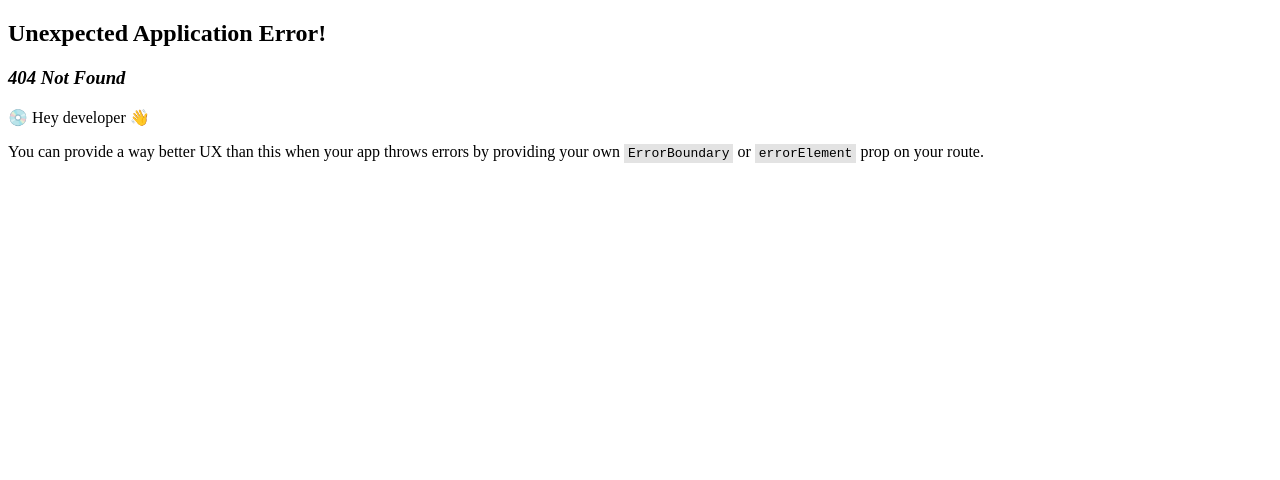
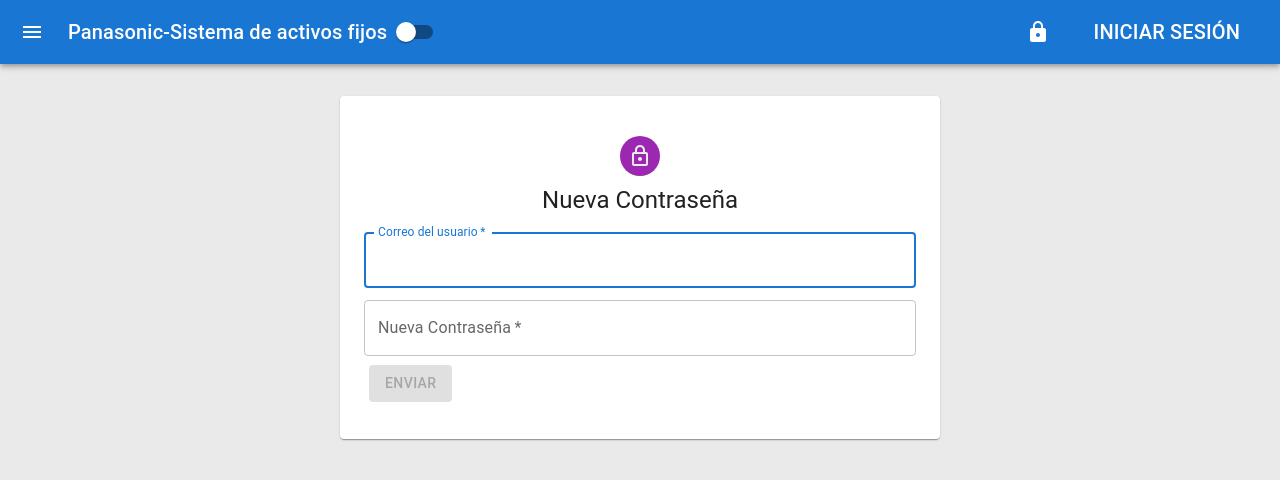
Before and after one commit to RoinerRocha/Panasonic, a React (Create React App) app in the folder frontend/: page /ResetPassword in a window 1280 px wide. Before the commit this address had no page. Shown: the top 480 px of the page. Built offline with nearby package versions, Linux system fonts and the light colour scheme.

Commit message:
ResetPassword

```diff
--- a/frontend/src/app/api/api.ts
+++ b/frontend/src/app/api/api.ts
@@ -73,6 +73,7 @@ const Account = {
   currentUser: () => requests.get("currentUser"),
   getAllUser: () => requests.get("getUser"),
   sendEmail: (values: any) => requests.post("sendEmails", values),
+  newPasword: (values: any) => requests.post("updatePasswordByEmail", values)
 };
 
 const Zones = {
--- a/frontend/src/app/models/email.ts
+++ b/frontend/src/app/models/email.ts
@@ -1,5 +1,4 @@
 export interface Email {
-    name: string,
     email: string,
     link: string,
 }
--- /dev/null
+++ b/frontend/src/app/models/resetPassword.ts
@@ -0,0 +1,4 @@
+export interface resetPassword {
+    email: string;
+    Password: string;
+}
--- a/frontend/src/app/router/Routes.tsx
+++ b/frontend/src/app/router/Routes.tsx
@@ -12,6 +12,7 @@ import StatusAssets from "../../features/statusAssets/NewStatusAsset";
 import Profiles from "../../features/profiles/NewProfile";
 import ServiceLife from "../../features/ServiceLife/NewServiceLife"; //lista de Mh
 import NewAsset from "../../features/NewAsset/newAsset";
+import ResetPassword from "../../features/account/ResetPassword";
 
 export const router = createBrowserRouter([
   {
@@ -30,6 +31,7 @@ export const router = createBrowserRouter([
       { path: "NewProfiles", element: <Profiles /> },
       { path: "NewServiceLife", element: <ServiceLife /> },
       { path: "NewAsset", element: <NewAsset /> },
+      { path: "ResetPassword", element: <ResetPassword />}
     ],
   },
 ]);
--- a/frontend/src/features/account/Login.tsx
+++ b/frontend/src/features/account/Login.tsx
@@ -25,9 +25,8 @@ export default function Login() {
 
   const [openAddDialog, setOpenAddDialog] = React.useState(false);
   const [newEmail, setNewEmail] = React.useState<Partial<Email>>({
-    name: user?.nombre_usuario,
     email: '',
-    link: 'google.com'
+    link: 'http://localhost:3000/ResetPassword'
   });
 
   const { register, handleSubmit, formState: { isSubmitting, errors, isValid, isSubmitSuccessful } } = useForm({
--- /dev/null
+++ b/frontend/src/features/account/ResetPassword.tsx
@@ -0,0 +1,87 @@
+import * as React from 'react';
+import { Avatar, Box, Button, Container, Paper, TextField, Typography } from "@mui/material";
+import LockOutlinedIcon from '@mui/icons-material/LockOutlined';
+import { LoadingButton } from "@mui/lab";
+import { Link, useNavigate } from 'react-router-dom';
+import { resetPassword } from "../../app/models/resetPassword";
+import { toast } from 'react-toastify';
+import { Controller,  useForm } from 'react-hook-form';
+import api from "../../app/api/api";
+
+
+export default function ResetPassword() {
+    const { handleSubmit, control, formState: { errors, isValid } } = useForm({
+        mode: 'onTouched'
+    });
+
+    const navigate = useNavigate();
+
+    const handdleNewPassword = async (data: any) => {
+        try {
+            const passwordReset = await api.Account.newPasword(data);
+            toast.success('contraseña restablecida');
+            navigate('/login');  // Navegar a la página de login después de cambiar la contraseña
+        } catch (error) {
+            console.error("Error al restablecer contraseña:", error);
+            toast.error('Error al restablecer la contraseña');
+        }
+    }
+
+    return (
+        <Container component={Paper} maxWidth="sm" sx={{ display: 'flex', flexDirection: 'column', alignItems: 'center', p: 4 }}>
+            <Avatar sx={{ m: 1, bgcolor: 'secondary.main' }}>
+                <LockOutlinedIcon />
+            </Avatar>
+            <Typography component="h1" variant="h5">
+                Nueva Contraseña
+            </Typography>
+            <Box component="form" noValidate sx={{ mt: 1 }} onSubmit={handleSubmit(handdleNewPassword)}>
+                <Controller
+                    name="email"
+                    control={control}
+                    defaultValue=""
+                    rules={{ required: 'Este campo es requerido' }}
+                    render={({ field }) => (
+                        <TextField
+                            {...field}
+                            label="Correo del usuario"
+                            fullWidth
+                            margin="dense"
+                            autoFocus
+                            required
+                            error={!!errors.email}
+                            helperText={errors.email ? String(errors.email.message) : ''}
+                        />
+                    )}
+                />
+                <Controller
+                    name="Password"
+                    control={control}
+                    defaultValue=""
+                    rules={{ required: 'Este campo es requerido' }}
+                    render={({ field }) => (
+                        <TextField
+                            {...field}
+                            label="Nueva Contraseña"
+                            type="password"
+                            fullWidth
+                            margin="dense"
+                            required
+                            error={!!errors.Password}
+                            helperText={errors.Password ? String(errors.Password.message) : ''}
+                        />
+                    )}
+                />
+                <Button
+                    variant='contained'
+                    color='info'
+                    sx={{ margin: '5px' }}
+                    type="submit"
+                    disabled={!isValid}
+                >
+                    Enviar
+                </Button>
+            </Box>
+        </Container>
+    )
+}
```
